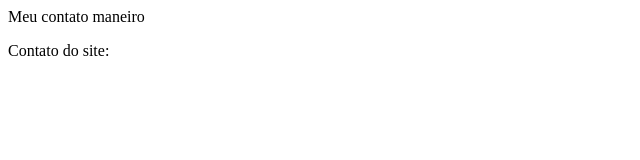
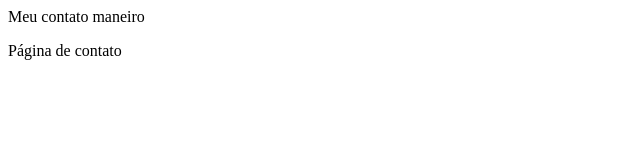
Before and after one commit to HenriquePimentel/github-master, a plain HTML site: page contato.html in a window 1280 px wide. Shown: the full height of the page, 0-640 px from the left. Drawn offline with Linux system fonts and the light colour scheme.

Commit message:
ajuste na página de contato fixes #4

```diff
--- a/contato.html
+++ b/contato.html
@@ -3,7 +3,7 @@
         Meu contato maneiro
     </head>
     <body>
-        <p>Contato do site:</p>
+        <p>Página de contato</p>
     </body>
 
 </html>
```
